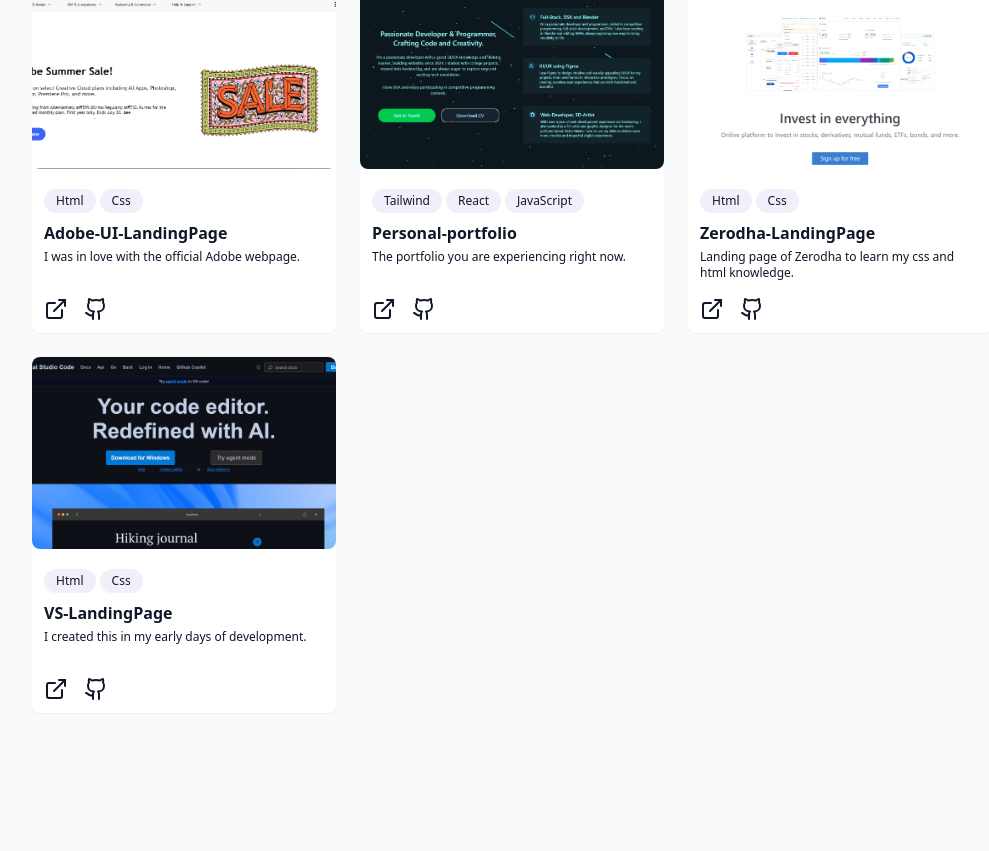
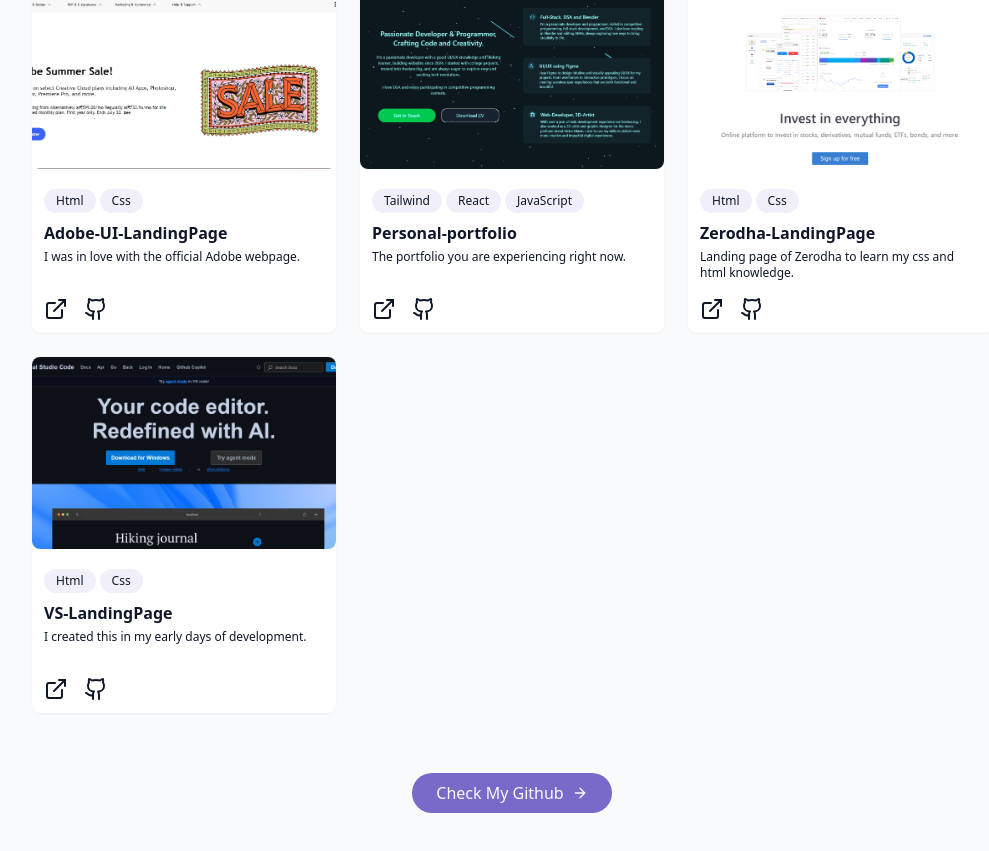
Before and after one commit to Ayush-Vishwakarma17/my-portfolio, a React (Vite) app: page / in a window 1280 px wide. Shown: the part 2793-3644 px from the top of the page, without its empty margins (128-1117 px from the left). Before the commit the page ends 3602 px from the top, so only its background shows below. Built offline with nearby package versions, Linux system fonts and the light colour scheme.

Commit message:
project section complete

```diff
--- a/src/components/HeroSection.jsx
+++ b/src/components/HeroSection.jsx
@@ -17,7 +17,7 @@
                 </p>
 
                 <div className="pt-4 opacity-0 animate-fade-in-delay-5 card-hover-4">
-                    <a href="#projects" className="cosmic-button ">
+                    <a href="#projects" className="cosmic-button">
                         View My Work
                     </a>
                 </div>
--- a/src/components/ProjectSection.jsx
+++ b/src/components/ProjectSection.jsx
@@ -1,4 +1,4 @@
-import { ExternalLink, GithubIcon } from "lucide-react";
+import { ArrowRight, ExternalLink, GithubIcon } from "lucide-react";
 
 const Projects = [
   {
@@ -97,6 +97,11 @@
             </div>
           ))}
         </div>
+        <div className="text-center mt-15 flex justify-center ">
+            <a href="https://github.com/Ayush-Vishwakarma17/" target="_blank" className="card-hover-3 cosmic-button w-fit flex items-center mt-auto gap-2">
+                Check My Github <ArrowRight size = {16} className=" " />
+            </a>
+        </div>
       </div>
     </section>
   );
```
